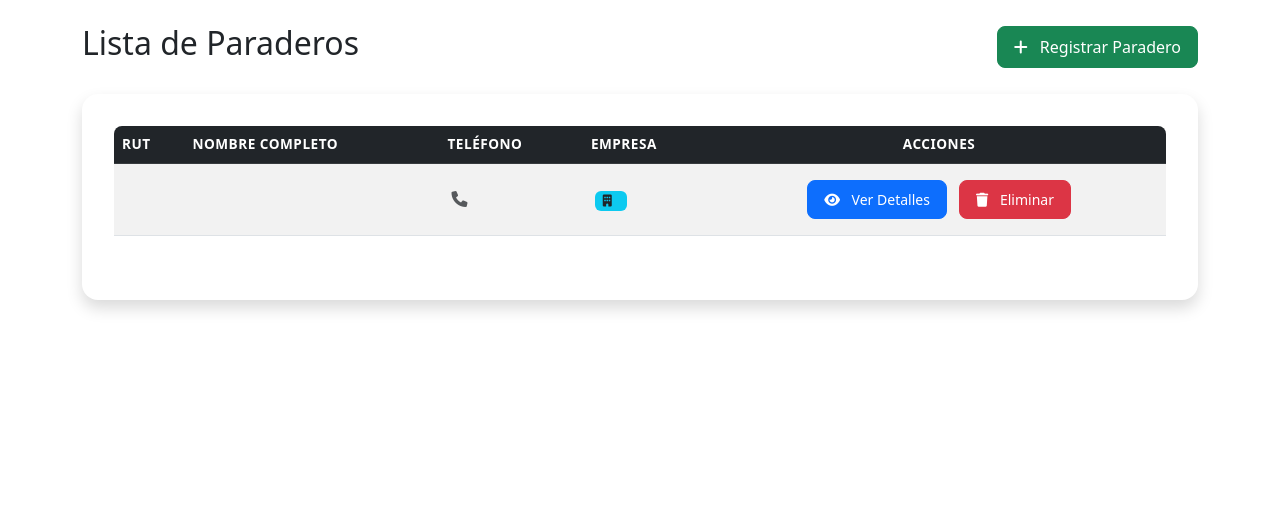
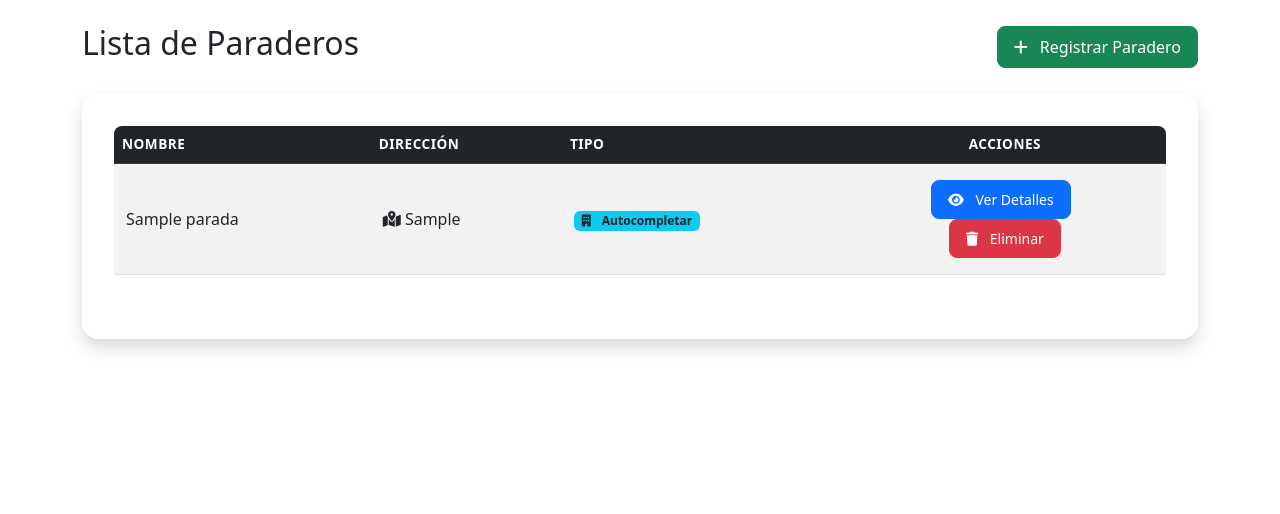
Before and after one commit to Ikvillaseca/capstoneADI, a Django app: page /paraderos/ in a window 1280 px wide. Shown: the part 58-572 px from the top of the page. Run offline with Django 5.2, Linux system fonts and the light colour scheme; tables that the repository leaves empty hold one stand-in row (values such as "Sample post").

Commit message:
Agregar paradero Creacion/detalles/lista

```diff
--- a/RouteAnvil/choices.py
+++ b/RouteAnvil/choices.py
@@ -20,6 +20,7 @@ tipo_licencia = (
 
 # Destinos de viajes
 parada = (
+    ("X", "Autocompletar"),
     ("M", "Metro"),
     ("E", "Empresa"),
     ("H", "Hotel"),
--- a/RouteAnvil/forms.py
+++ b/RouteAnvil/forms.py
@@ -257,10 +257,13 @@ class FormularioParadero(forms.ModelForm):
         model = Parada
         fields = ['nombre', 'tipo_parada', 'direccion']
         widgets = {
-            'nombre': forms.TextInput(attrs={'class': 'form-control'}),
+            'nombre': forms.TextInput(attrs={'class': 'form-control', 'placeholder': 'Ingrese nombre (opcional)'}),
             'tipo_parada': forms.Select(choices=parada, attrs={'class': 'form-select'}),
             'direccion': forms.TextInput(attrs={'class': 'form-control'}),
         }
+    def __init__(self, *args, **kwargs):
+        super().__init__(*args, **kwargs)
+        self.fields['nombre'].required = False
 
 # Formulario para modificar paraderos
 class FormularioParaderoModificar(forms.ModelForm):
--- a/RouteAnvil/templates/paraderos/paradero_lista.html
+++ b/RouteAnvil/templates/paraderos/paradero_lista.html
@@ -18,34 +18,31 @@
                 <table class="table table-striped table-hover">
                     <thead class="table-dark">
                         <tr>
-                            <th scope="col">RUT</th>
-                            <th scope="col">Nombre Completo</th>
-                            <th scope="col">Teléfono</th>
-                            <th scope="col">Empresa</th>
+                            <th scope="col">Nombre</th>
+                            <th scope="col">Dirección</th>
+                            <th scope="col">Tipo</th>
                             <th scope="col" class="text-center">Acciones</th>
                         </tr>
                     </thead>
                     <tbody>
                     {% for paradero in paraderos %}
                         <tr>
-                            <td><strong>{{ pasajero.rut }}</strong></td>
-                            <td>{{ pasajero.nombre }} {{ pasajero.apellido }}</td>
+                            <td>{{ paradero.nombre }}</td>
                             <td>
-                                <i class="fas fa-phone text-muted"></i> {{ pasajero.telefono }}
+                                <i class="fa-solid fa-map-location-dot"></i> {{ paradero.direccion }}
                             </td>
                             <td>
                                 <span class="badge bg-info text-dark">
-                                    <i class="fas fa-building"></i> {{ pasajero.empresa_trabajo }}
+                                    <i class="fas fa-building"></i> {{ paradero.get_tipo_parada_display }}
                                 </span>
                             </td>
                             <td class="text-center">
-                                <a href="{% url 'pasajero_detalles' pasajero.id_pasajero %}"
+                                <a href="{% url 'paradero_detalles' paradero.id_ubicacion %}"
                                    class="btn btn-primary btn-sm me-2">
                                     <i class="fas fa-eye"></i> Ver Detalles
                                 </a>
                                 <form method="post" action="{% url 'paradero_eliminar' paradero.id_ubicacion %}"
-                                      style="display: inline-block;"
-                                      onsubmit="return confirm('¿Estás seguro de que deseas eliminar este pasajero?')">
+                                      onsubmit="return confirm('¿Estás seguro de que deseas eliminar este paradero?')">
                                     {% csrf_token %}
                                     <button type="submit" class="btn btn-danger btn-sm">
                                         <i class="fas fa-trash"></i> Eliminar
@@ -60,7 +57,7 @@
         {% else %}
             <div class="alert alert-info text-center" role="alert">
                 <i class="fas fa-info-circle"></i>
-                <h5>No hay pasajeros registrados</h5>
+                <h5>No hay paraderos registrados</h5>
             </div>
         {% endif %}
     </div>
--- a/RouteAnvil/urls.py
+++ b/RouteAnvil/urls.py
@@ -29,9 +29,9 @@ urlpatterns = [
     # URLs para paraderos
     path('paraderos/', views.paraderos_lista, name='paraderos_lista'),
     path('paradero/crear/', views.paradero_crear, name='paradero_crear'),
-    path('paradero/detalles/<uuid:id_paradero>/', views.paradero_detalles, name='paradero_detalles'),
-    path('paradero/modificar/<uuid:id_paradero>/', views.paradero_modificar, name='paradero_modificar'),
-    path('paradero/eliminar/<uuid:id_paradero>/', views.paradero_eliminar, name='paradero_eliminar'),
+    path('paradero/detalles/<uuid:id_ubicacion>/', views.paradero_detalles, name='paradero_detalles'),
+    path('paradero/modificar/<uuid:id_ubicacion>/', views.paradero_modificar, name='paradero_modificar'),
+    path('paradero/eliminar/<uuid:id_ubicacion>/', views.paradero_eliminar, name='paradero_eliminar'),
 
     # URLs para rutas
     path('rutas/', views.ruta_home, name='rutas'),
--- /dev/null
+++ b/RouteAnvil/viajes_direcciones.py
@@ -0,0 +1,82 @@
+import requests
+import json
+from django.conf import settings
+from decimal import ROUND_HALF_UP, Decimal
+
+TIPO_PRIORIDAD= [
+    "airport",
+    "bus_station",
+    "subway_station",
+    "train_station",
+    "transit_station",
+    "establishment",
+    "point_of_interest",
+    "premise",
+    "street_address",
+]
+
+TIPO_PARADERO_MAP = {
+    "airport": "A",
+    "bus_station": "P",
+    "subway_station": "M",
+    "train_station": "M",
+    "transit_station": "M",
+    "establishment": "E",
+    "point_of_interest": "O",
+    "premise": "E",
+    "street_address": "O",
+}
+
+def determinar_tipo_paradero(tipo):
+    for tipo_prio in TIPO_PRIORIDAD:
+        if tipo_prio in tipo:
+            return TIPO_PARADERO_MAP.get(tipo_prio, 'O')
+    return 'O'
+
+
+
+def calcular_distancia():
+    pass
+
+def agrupar_pasajeros():
+    pass
+
+def asignar_viajes():
+    print("asignando")
+
+def geocoding_desde_direccion(direccion):
+    api_key = settings.GOOGLE_MAPS_API_KEY
+    url = "https://maps.googleapis.com/maps/api/geocode/json"
+
+    params = {
+        'address': direccion,
+        'key': api_key,
+        'language': 'es-419',
+        'region': 'cl'
+    }
+
+    try:
+        response = requests.get(url, params=params)
+        #Caso en el que tenemos respuesta con exito
+        if response.status_code == 200:
+            data = response.json()
+            #Guardar los datos de la respuesta para que no sean tan grandes las consultas
+            datos_lugar = data['results'][0]
+            #Obtener los datos que quiero de la response
+            lat = datos_lugar['geometry']['location']['lat']
+            lon = datos_lugar['geometry']['location']['lng']
+            direccion = datos_lugar['formatted_address']
+            tipos = datos_lugar['types']
+            #Arreglar los distintos datos para que tengan el formato correcto
+            lat = Decimal(str(lat)).quantize(Decimal('0.000001'), rounding=ROUND_HALF_UP)
+            lon = Decimal(str(lon)).quantize(Decimal('0.000001'), rounding=ROUND_HALF_UP)
+            direccion  = str(direccion)
+            tipo = determinar_tipo_paradero(tipos)
+            return lat, lon, direccion, tipo
+        #Caso en el que hay una respuesta sin exito
+        else:
+            return None, None, None, None
+    #Caso en el que ocurre un error
+    except Exception as e:
+        print(f"ERROR:\n{str(e)}")
+        return None, None, None, None
--- a/RouteAnvil/views.py
+++ b/RouteAnvil/views.py
@@ -1,6 +1,6 @@
 import requests
 import json
-from .viajes import asignar_viajes
+from .viajes_direcciones import asignar_viajes, geocoding_desde_direccion
 from django.shortcuts import render, redirect, get_object_or_404
 from django.conf import settings
 from django.contrib import messages
@@ -190,15 +190,35 @@ def paradero_crear(request):
     if request.method == 'POST':
         form = FormularioParadero(request.POST)
         if form.is_valid():
-            paradero = form.save()
-            return redirect('paradero_detalles', id_ubicacion=paradero.id_ubicacion)
-    else:
-        form = FormularioParadero()
+            #Obtener direccion y calcular los datos que necesito usando la API de geocoding
+            nombre = form.cleaned_data['direccion']
+            direccion = form.cleaned_data['direccion']
+            tipo_parada = form.cleaned_data['direccion']
+
+            #Obtener los datos desde api geocoding
+            lat, lon, cleaned_direccion, tipo_deducido = geocoding_desde_direccion(direccion)
+            if form.cleaned_data['tipo_parada'] == 'X':
+                tipo_parada = tipo_deducido
+
+            #Crear objeto a partir de los datos obtenidos
+            parada = Parada.objects.create(
+                nombre=nombre,
+                tipo_parada=tipo_parada,
+                direccion=cleaned_direccion,
+                latitud=lat,
+                longitud=lon,
+            )
+
+            print(parada)
+
+            return redirect('ruta_crear')
+    if request.method == 'GET':
+        form = FormularioParadero(initial={'tipo_parada': 'X'})
         datos = {
             'form': form,
             'GOOGLE_MAPS_API_EMBED': settings.GOOGLE_MAPS_API_EMBED
         }
-    return render(request, 'paraderos/paradero_crear.html', datos)
+        return render(request, 'paraderos/paradero_crear.html', datos)
 
 def paradero_detalles(request, id_ubicacion):
     paradero = get_object_or_404(Parada, id_ubicacion=id_ubicacion)
@@ -402,7 +422,9 @@ def ruta_crear_seleccionar_confirmar(request, id_grupo_pasajeros):
 
     ### === Viaje completo y confirmado === ###
     if request.method == 'POST':
-        # guardar viajes creados
+
+
+        obtener_coordenadas_desde_direccion()
         return redirect('ruta_crear')
 
 
```
Also changed, not shown: RouteAnvil/templates/paraderos/paradero_detalles.html (+18 -18 lines), RouteAnvil/viajes.py (deleted, +0 -9 lines).
